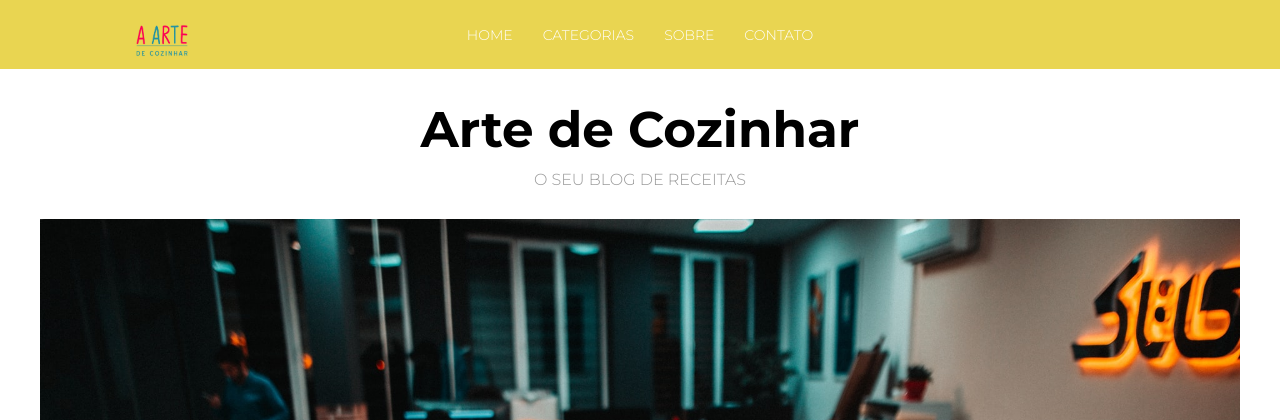
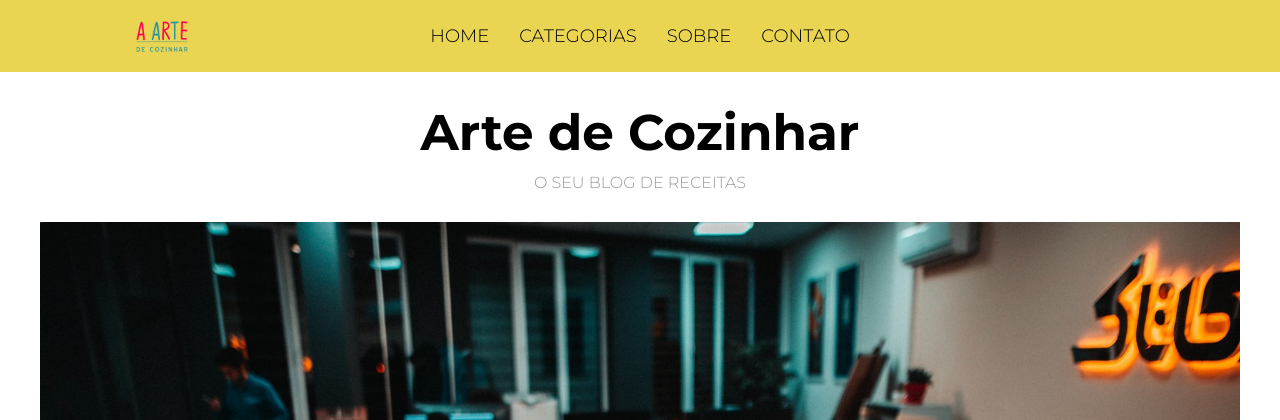
Before and after one commit to pedrog2323/A_arte_de_cozinhar, a PHP site: page / in a window 1280 px wide. Shown: the top 420 px of the page. Run offline with PHP 8.4, Linux system fonts and the light colour scheme.

Commit message:
comit giga

```diff
--- a/Projeto_Blog/css/styles.css
+++ b/Projeto_Blog/css/styles.css
@@ -17,7 +17,7 @@ main {
 /* NAVBAR */
 #logo {
   position: absolute;
-  top: 10px;
+  top: 6px;
   left: 9.5%;
 }
 
@@ -41,10 +41,10 @@ main {
 }
 
 #navbar .nav-link {
-  color: #FFF;
+  color: #000000;
   text-decoration: none;
   transition: .5s;
-  font-size: 14px;
+  font-size: 18px;
 }
 
 #navbar .nav-link:hover {
```
